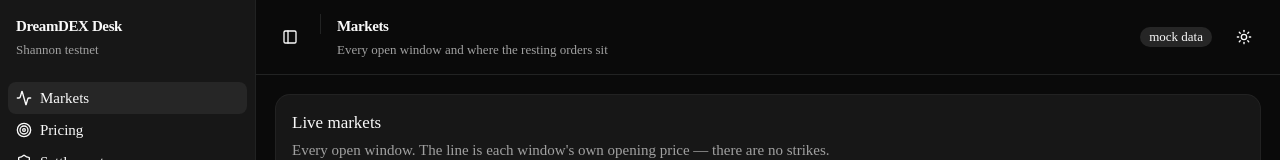
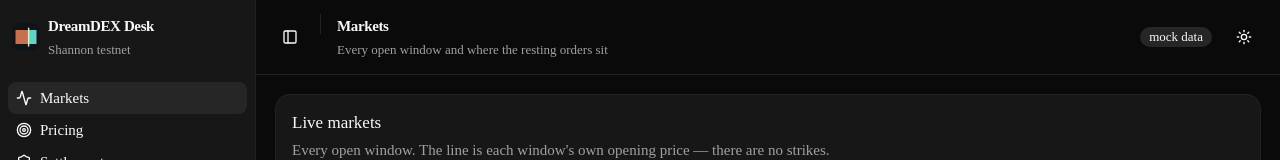
Before and after one commit to FlemingJohn/dreamdex-desk, a Next.js app: page / in a window 1280 px wide. Shown: the top 160 px of the page. Built offline with nearby package versions, Linux system fonts and the light colour scheme.

Commit message:
show the logo in the sidebar header

```diff
--- a/components/layout/DashboardSidebar.tsx
+++ b/components/layout/DashboardSidebar.tsx
@@ -29,9 +29,12 @@
   return (
     <Sidebar collapsible="icon">
       <SidebarHeader>
-        <div className="flex flex-col gap-0.5 px-2 py-1.5 group-data-[collapsible=icon]:hidden">
-          <span className="text-sm font-semibold tracking-tight">DreamDEX Desk</span>
-          <span className="text-xs text-muted-foreground">Shannon testnet</span>
+        <div className="flex items-center gap-2 px-1 py-1.5">
+          <DeskLogo className="size-7 shrink-0 rounded-md" />
+          <div className="flex flex-col gap-0.5 group-data-[collapsible=icon]:hidden">
+            <span className="text-sm font-semibold tracking-tight">DreamDEX Desk</span>
+            <span className="text-xs text-muted-foreground">Shannon testnet</span>
+          </div>
         </div>
       </SidebarHeader>
 
```
